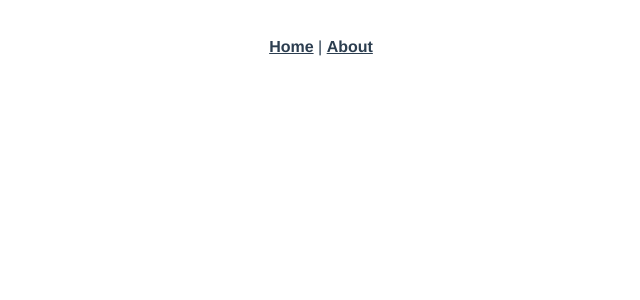
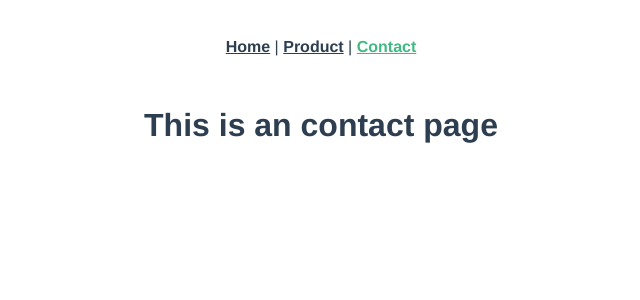
Before and after one commit to michellethomsen1/mfd_exam_michelle, a Vue app: page /contact in a window 1280 px wide. Shown: the top 300 px of the page, without its empty margins (319-959 px from the left). Built offline with nearby package versions, Linux system fonts and the light colour scheme.

Commit message:
OpsÃtning af views

```diff
--- a/src/App.vue
+++ b/src/App.vue
@@ -2,7 +2,8 @@
   <div id="app">
     <div id="nav">
       <router-link to="/">Home</router-link> |
-      <router-link to="/about">About</router-link>
+      <router-link to="/product">Product</router-link> |
+      <router-link to="/contact">Contact</router-link>
     </div>
     <router-view/>
   </div>
--- a/src/router.js
+++ b/src/router.js
@@ -1,6 +1,8 @@
 import Vue from 'vue'
 import Router from 'vue-router'
 import Home from './views/Home.vue'
+import Product from './views/Product.vue'
+import Contact from './views/Contact.vue'
 
 Vue.use(Router)
 
@@ -13,13 +15,25 @@ export default new Router({
       name: 'home',
       component: Home
     },
+
     {
-      path: '/about',
-      name: 'about',
-      // route level code-splitting
-      // this generates a separate chunk (about.[hash].js) for this route
-      // which is lazy-loaded when the route is visited.
-      component: () => import(/* webpackChunkName: "about" */ './views/About.vue')
+      path: '/product',
+      name: 'product',
+      component: Product
+    },
+
+    {
+      path: '/contact',
+      name: 'contact',
+      component: Contact
     }
+    //{
+    //  path: '/about',
+    //  name: 'about',
+    //  // route level code-splitting
+    //  // this generates a separate chunk (about.[hash].js) for this route
+    //  // which is lazy-loaded when the route is visited.
+    //  component: () => import(/* webpackChunkName: "about" */ './views/About.vue')
+    //}
   ]
 })
--- a/src/views/About.vue
+++ /dev/null
@@ -1,5 +0,0 @@
-<template>
-  <div class="about">
-    <h1>This is an about page</h1>
-  </div>
-</template>
--- /dev/null
+++ b/src/views/Contact.vue
@@ -0,0 +1,5 @@
+<template>
+  <div class="contact">
+    <h1>This is an contact page</h1>
+  </div>
+</template>
--- /dev/null
+++ b/src/views/Product.vue
@@ -0,0 +1,5 @@
+<template>
+  <div class="product">
+    <h1>This is an product page</h1>
+  </div>
+</template>
```
